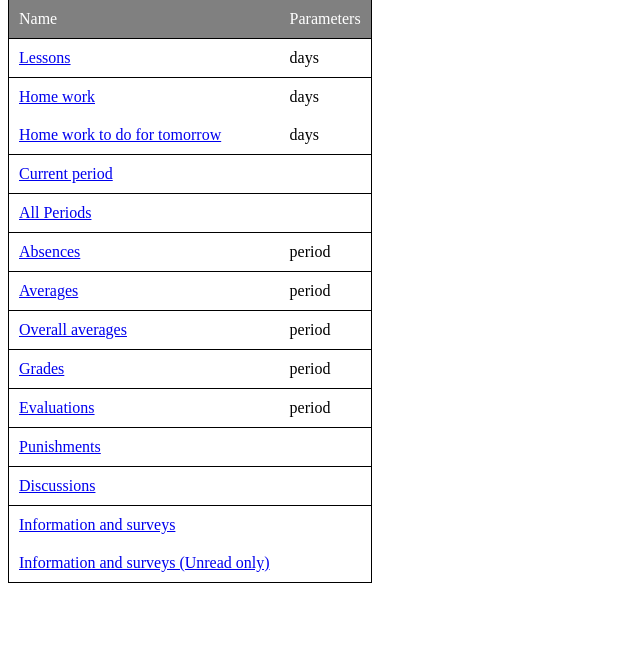
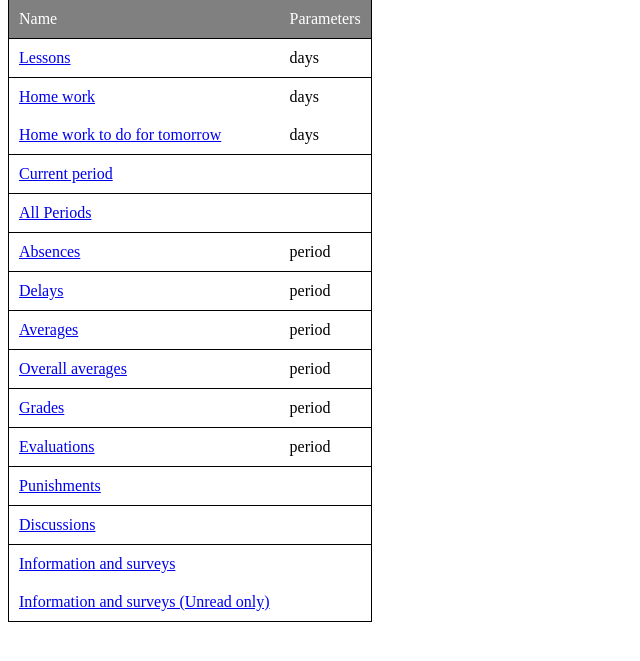
Before and after one commit to bdbogjoe/pronote-rest, a Flask app: template templates/home.html in a window 1280 px wide. Shown: the part 126-787 px from the top of the page, without its empty margins (0-640 px from the left). Run offline with Flask 2, Linux system fonts and the light colour scheme; the template is opened without the code that fills it, so the values that code supplies are empty; parts of the project's set-up code (start-up, migrations or seed data) failed here and were passed over.

Commit message:
add delay support to fix https://github.com/bdbogjoe/pronote-rest/issues/6

```diff
--- a/templates/home.html
+++ b/templates/home.html
@@ -82,6 +82,10 @@
         <td>period</td>
     </tr>
     <tr>
+        <td><a href="/delays">Delays</a></td>
+        <td>period</td>
+    </tr>
+    <tr>
         <td><a href="/averages">Averages</a></td>
         <td>period</td>
     </tr>
```
